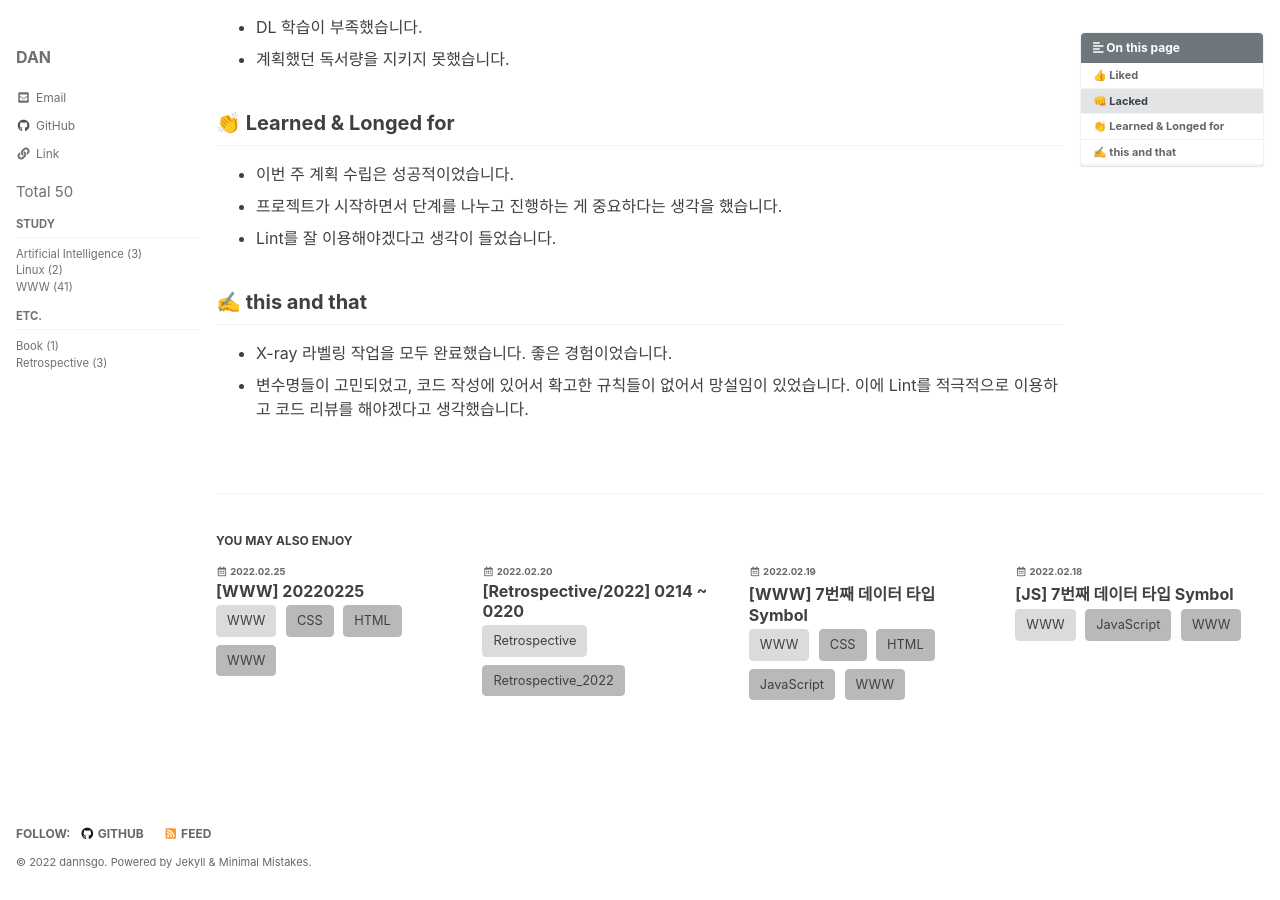
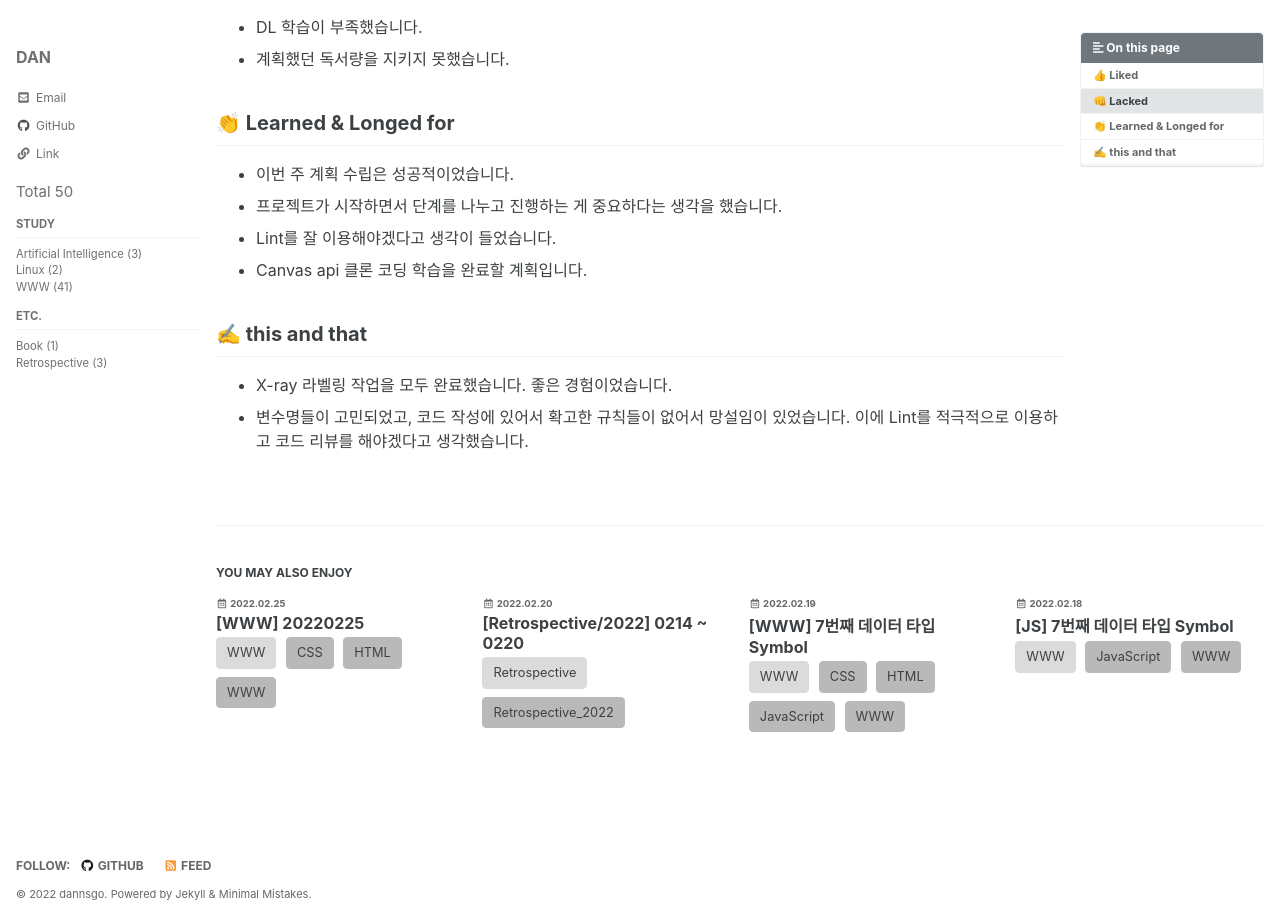
Before and after one commit to znhoon/dannsgo.github.io, a Jekyll site: the page built from _posts/Retrospective/2022-02-28-20220228.md, in a window 1280 px wide and 900 px high, scrolled down 651 px. Built offline with Jekyll 4.4.1, drawn with Linux system fonts in a browser that asks for light colours; cached includes are drawn as plain includes; some web fonts are replaced.

Commit message:
Update 2022-02-28-20220228.md

```diff
--- a/_posts/Retrospective/2022-02-28-20220228.md
+++ b/_posts/Retrospective/2022-02-28-20220228.md
@@ -30,6 +30,7 @@ toc_sticky: true
 - 이번 주 계획 수립은 성공적이었습니다.
 - 프로젝트가 시작하면서 단계를 나누고 진행하는 게 중요하다는 생각을 했습니다.
 - Lint를 잘 이용해야겠다고 생각이 들었습니다.
+- Canvas api 클론 코딩 학습을 완료할 계획입니다.
 
 ## ✍️ this and that
 
```
